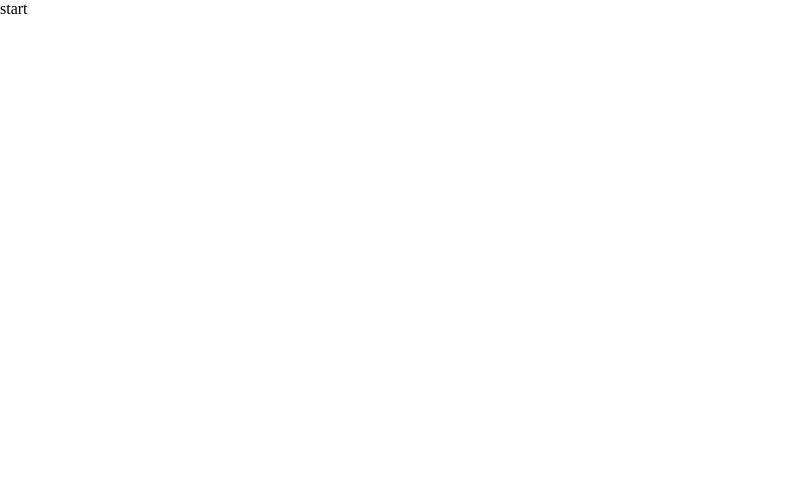
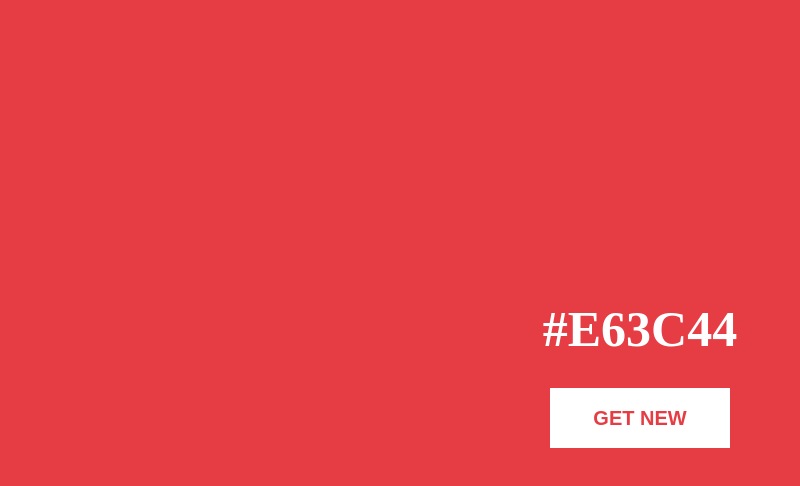
Before and after one commit to freetimezp/usefull-things-007-colors, a plain HTML site: page index.html in a window 1280 px wide. Shown: the whole page, without its empty margins (0-800 px from the left). Drawn offline with Linux system fonts and the light colour scheme.

Commit message:
02. usefull-things-007-colors. UI. Change color.

```diff
--- a/assets/css/style.css
+++ b/assets/css/style.css
@@ -9,3 +9,38 @@
 a {
     text-decoration: none;
 }
+
+html {
+    width: 100%;
+    background: #E63C44;
+    color: #fff;
+    text-align: center;
+}
+
+body {
+    width: 100%;
+    height: 100vh;
+}
+
+h1 {
+    padding-top: 300px;
+    font-size: 50px;
+    font-weight: bold;
+}
+
+button#change {
+    display: block;
+    margin: 30px auto;
+    width: 180px;
+    height: 60px;
+    background: #fff;
+    color: #E63C44;
+    font-weight: bold;
+    font-size: 20px;
+    border: none;
+}
+
+body,
+button#change {
+    transition: all 0.5s ease-in-out;
+}
--- a/assets/js/main.js
+++ b/assets/js/main.js
@@ -0,0 +1,21 @@
+var btn = document.getElementById('change');
+var text = document.getElementById('color');
+var newColor = '#E63C44';
+
+const generateColor = () => {
+    newColor = '#' + (Math.random() * 0xFFFFFF << 0).toString(16);
+    console.log(newColor.length);
+
+    if (newColor.length < 7) {
+        generateColor();
+    }
+};
+
+
+btn.addEventListener('click', function () {
+    generateColor();
+
+    document.body.style.backgroundColor = newColor;
+    btn.style.color = newColor;
+    text.innerHTML = newColor;
+});
--- a/index.html
+++ b/index.html
@@ -6,11 +6,15 @@
     <meta http-equiv="X-UA-Compatible" content="IE=edge" />
     <meta name="viewport" content="width=device-width, initial-scale=1.0">
     <link rel="stylesheet" href="./assets/css/style.css">
-    <title>Project</title>
+    <title>Project | Colors</title>
 </head>
 
 <body>
-    start
+    <div class="wrapper">
+        <h1 id="color">#E63C44</h1>
+
+        <button type="button" id="change">GET NEW</button>
+    </div>
 
     <script src="./assets/js/main.js"></script>
 </body>
```
